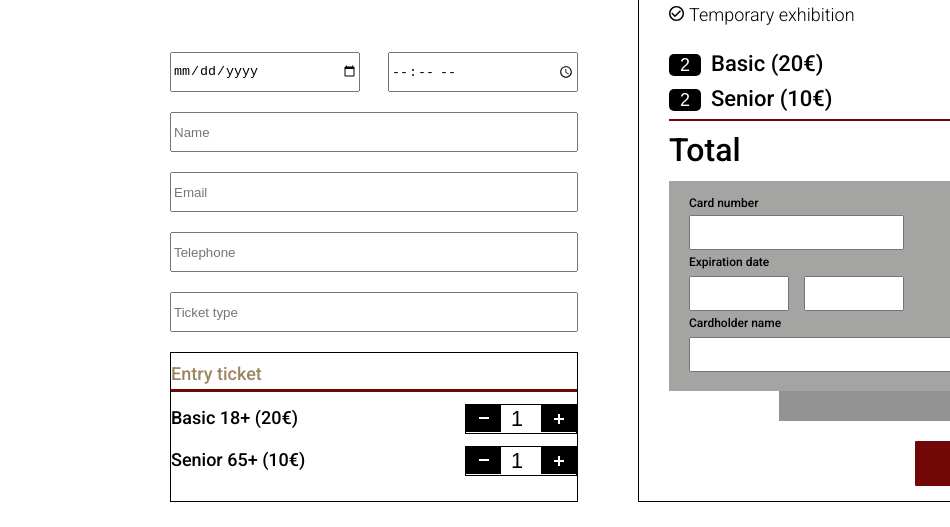
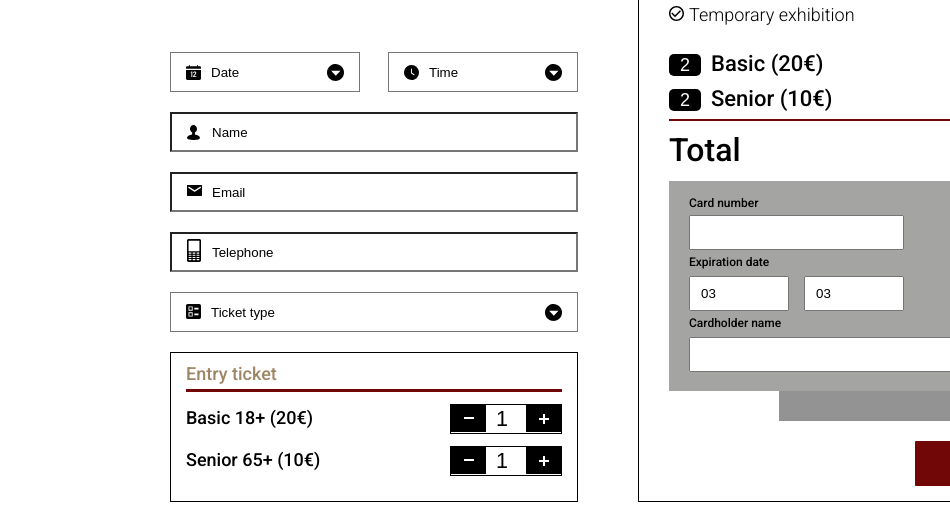
Before and after one commit to rgovin/cristmas-toys, a plain HTML site: page museum/index.html in a window 1280 px wide. Shown: the part 7933-8460 px from the top of the page, 0-950 px from the left. Drawn offline with Linux system fonts and the light colour scheme; a web font is replaced by a local one.

Commit message:
feat: add styles to booking block

```diff
--- a/museum/index.html
+++ b/museum/index.html
@@ -259,12 +259,18 @@
               <div>
                 <form action="#" method="post" enctype="multipart/form-data">
                   <div class="input-inform-block">
-                    <input class="time-date" type="date">
-                    <input class="time-date" type="time">
-                    <input class="input-text-information" type="text" placeholder="Name">
-                    <input class="input-text-information" type="email" placeholder="Email">
-                    <input class="input-text-information" type="tel" placeholder="Telephone">
-                    <input class="input-text-information" type="number" placeholder="Ticket type">
+                    <select class="time-date select-date" type="date">
+                      <option value="">Date</option>
+                    </select>
+                    <select class="time-date select-time" type="time">
+                      <option value="">Time</option>
+                    </select>
+                    <input class="input-text-information name" type="text" placeholder="Name">
+                    <input class="input-text-information email" type="email" placeholder="Email">
+                    <input class="input-text-information telephone" type="tel" placeholder="Telephone">
+                    <select class="input-text-information ticket" name="ticket-type">
+                      <option>Ticket type</option>
+                    </select>
                     <div class="entry-ticket">
                       <p class="entry-text">Entry ticket</p>
                       <div class="entry-container">
@@ -331,8 +337,8 @@
                  <input class="input-card-number" type="text">
                  <p class="text-expiration">Expiration date</p>
                  <div class="expiration">
-                   <input class="input-expiration-date" type="text">
-                   <input class="input-expiration-year" type="text">
+                   <input class="input-expiration-date" type="number" min="01" max="12" value="03">
+                   <input class="input-expiration-year" type="number" min="2000" max="2100" value="03" value="2024">
                  </div>
                  <p class="text-name">Cardholder name</p>
                  <input class="input-name" type="text">
--- a/museum/style.css
+++ b/museum/style.css
@@ -24,6 +24,11 @@ a:visited {
 }
 a:hover, a:active {
     color: #9D8665;
+}
+
+input,
+select {
+  outline: none;
 }
 
 .section {
@@ -579,6 +584,8 @@ input[type="number"]::-webkit-inner-spin-button {
   margin: 0;
 }
 
+input[type="date"]
+
 .amount {
    max-width: 150px;
    max-height: 341px;
@@ -694,12 +701,12 @@ input[type="number"]::-webkit-inner-spin-button {
 
 }
 .buy-content {
+  display: flex;
+  flex-wrap: wrap;
   font-family: roboto;
   margin: 0 auto;
-  display: flex;
   max-width: 1060px;
   max-height: 663px;
-
 }
 .buy-information {
   padding: 0 60px;
@@ -747,9 +754,45 @@ input[type="number"]::-webkit-inner-spin-button {
   margin-top: 55px;
 }
 
+.name {
+  padding-left: 40px;
+  background: url(./assets/frames/name.svg) left 15px top 11px no-repeat;
+}
+.email {
+  padding-left: 40px;
+  background: url(./assets/frames/email.svg) left 15px top 11px no-repeat;
+}
+
+.telephone {
+  padding-left: 40px;
+  background: url(./assets/frames/tel.svg) left 15px top 5px no-repeat;
+}
+
+.ticket {
+  padding-left: 40px;
+  background: url(./assets/frames/TicketTipe.svg) left 15px top 11px no-repeat, url('./assets/frames/arrowDown.svg') no-repeat right 15px center;
+  appearance: none;
+}
+
+input::placeholder {
+  color: black;
+}
+
 .time-date {
   width: 190px;
   height: 40px;
+}
+
+.select-date {
+  padding-left: 40px;
+  background: url(./assets/frames/date.svg) no-repeat left 15px center, url('./assets/frames/arrowDown.svg') no-repeat right 15px center;;
+  appearance: none;
+}
+
+.select-time {
+  padding-left: 40px;
+  background: url(./assets/frames/Time.svg) no-repeat left 15px center,  url('./assets/frames/arrowDown.svg') no-repeat right 15px center;;
+  appearance: none;
 }
 
 .input-text-information {
@@ -758,7 +801,7 @@ input[type="number"]::-webkit-inner-spin-button {
 }
 
 .entry-ticket {
-  padding: 0 0 25px 0;
+  padding: 0 15px 25px 15px;
   border: 1px solid #000;
   width: 100%;
 }
@@ -890,6 +933,10 @@ input[type="number"]::-webkit-inner-spin-button {
   font-size: 18px;
   text-align: center;
 }
+.booking-black-number::-webkit-outer-spin-button,
+.booking-black-number::-webkit-inner-spin-button {
+  -webkit-appearance: none;
+}
 .basic {
   display: flex;
   justify-content: space-between;
@@ -972,17 +1019,18 @@ input[type="number"]::-webkit-inner-spin-button {
   margin-top: 5px;
 }
 .input-expiration-date {
+  padding-left: 10px;
   width: 100px;
   height: 35px;
-  padding: 0;
   margin: -5px 0 0 0;
 }
 .input-expiration-year {
+  padding-left: 10px;
   width: 100px;
   height: 35px;
-  padding: 0;
   margin: -5px 0 0 15px;
 }
+
 .text-name {
   padding: 0;
   margin-top: 5px;
```
Also changed, not shown: museum/assets/frames/TicketTipe.svg (added), museum/assets/frames/arrowDown.svg (added), museum/assets/frames/email.svg (added), museum/assets/frames/name.svg (added), museum/assets/frames/tel.svg (added).
